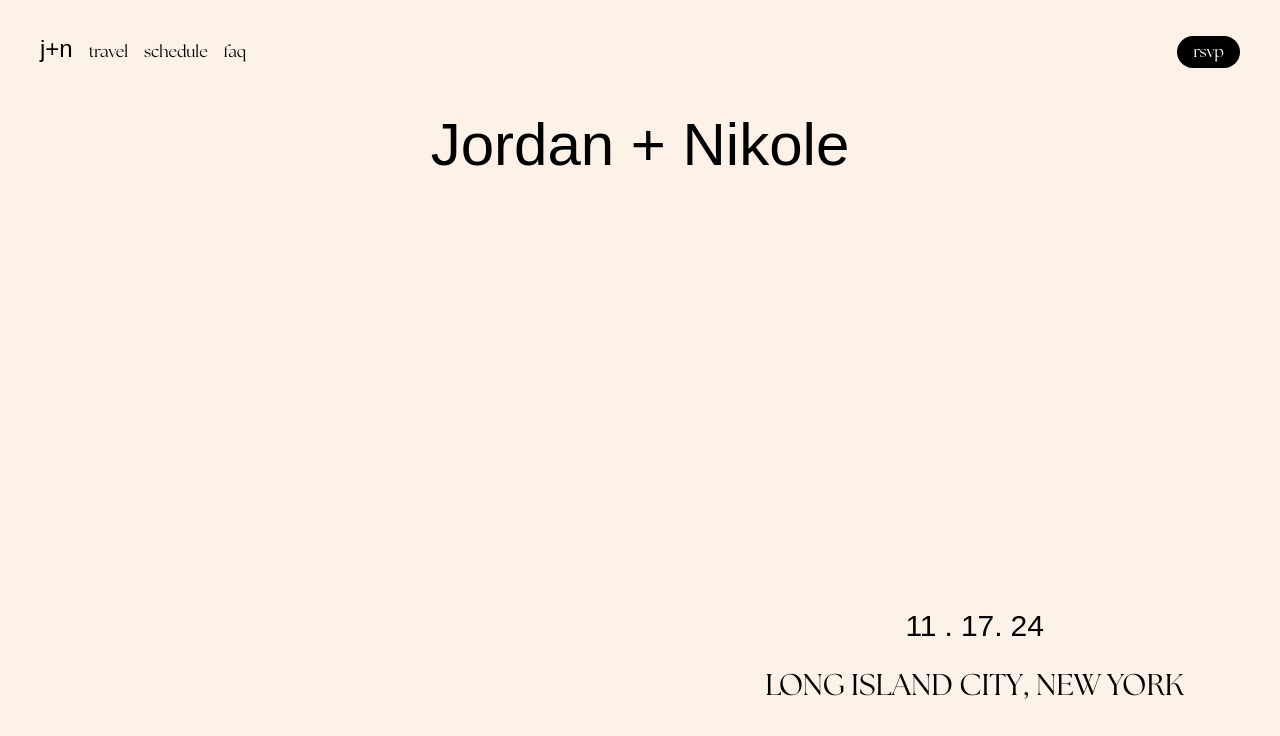
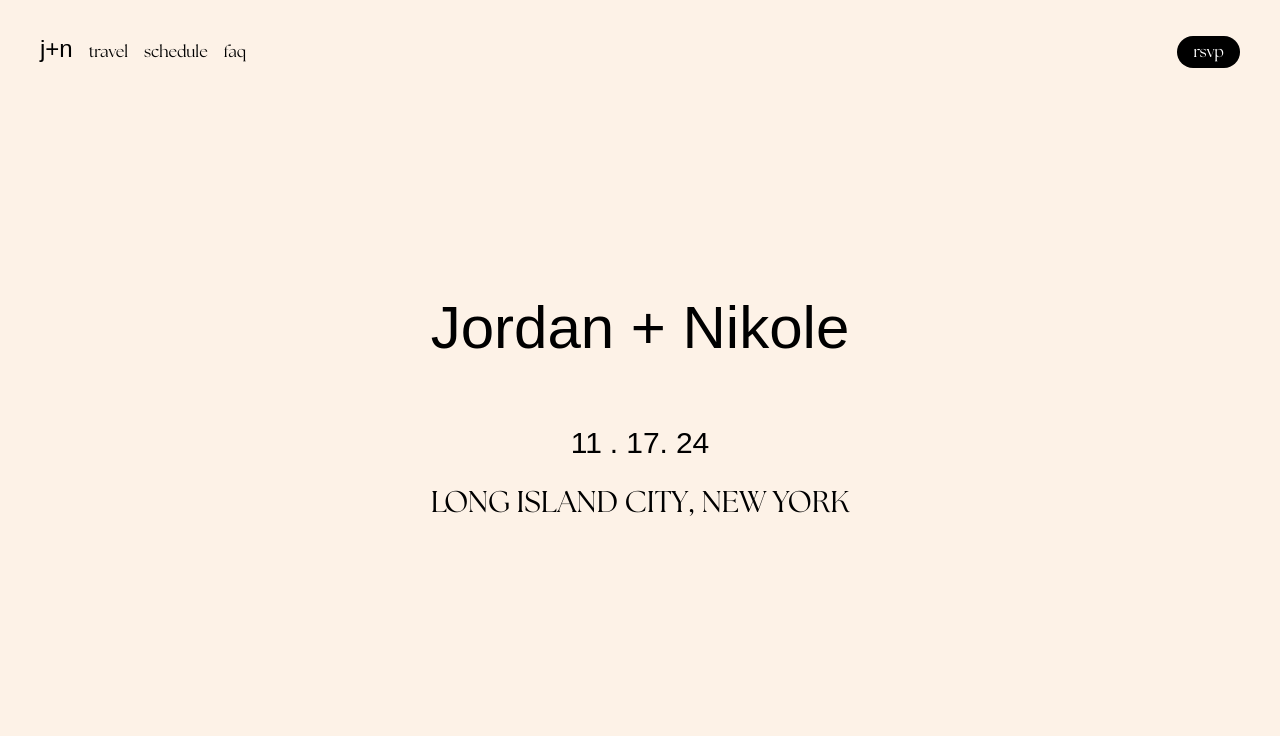
Before and after one commit to Young-Jordan/Young-Wedding-Next.js, a Next.js app: page / in a window 1280 px wide. Shown: the top 736 px of the page. Built offline with nearby package versions, Linux system fonts and the light colour scheme; a web font is replaced by a local one.

Commit message:
Alignment

```diff
--- a/app/page.tsx
+++ b/app/page.tsx
@@ -3,9 +3,9 @@ import Timer from "./components/timer";
 
 export default function Home() {
   return (
-    <section className="flex flex-col min-h-screen items-center text-center justify-between lg:p-24 p-20 gap-y-12">
-      <h1 className="font-sans leading-relaxed self-center">Jordan + Nikole</h1>
-      <div className="flex flex-col items-center justify-center text-center gap-y-6 self-end">
+    <section className="flex flex-col min-h-screen items-center text-center lg:m-0 mt-auto justify-center lg:p-24 p-20 gap-y-12">
+      <h1 className="font-sans leading-relaxed">Jordan + Nikole</h1>
+      <div className="flex flex-col items-center justify-center text-center gap-y-6 lg:m-0 mt-auto">
       <h2 className="font-sans">11<span className="mx-2">.</span>17<span className="mr-2">.</span>24</h2>
       <h2 className="uppercase">Long island City, New York</h2>
       <Timer></Timer>
```
